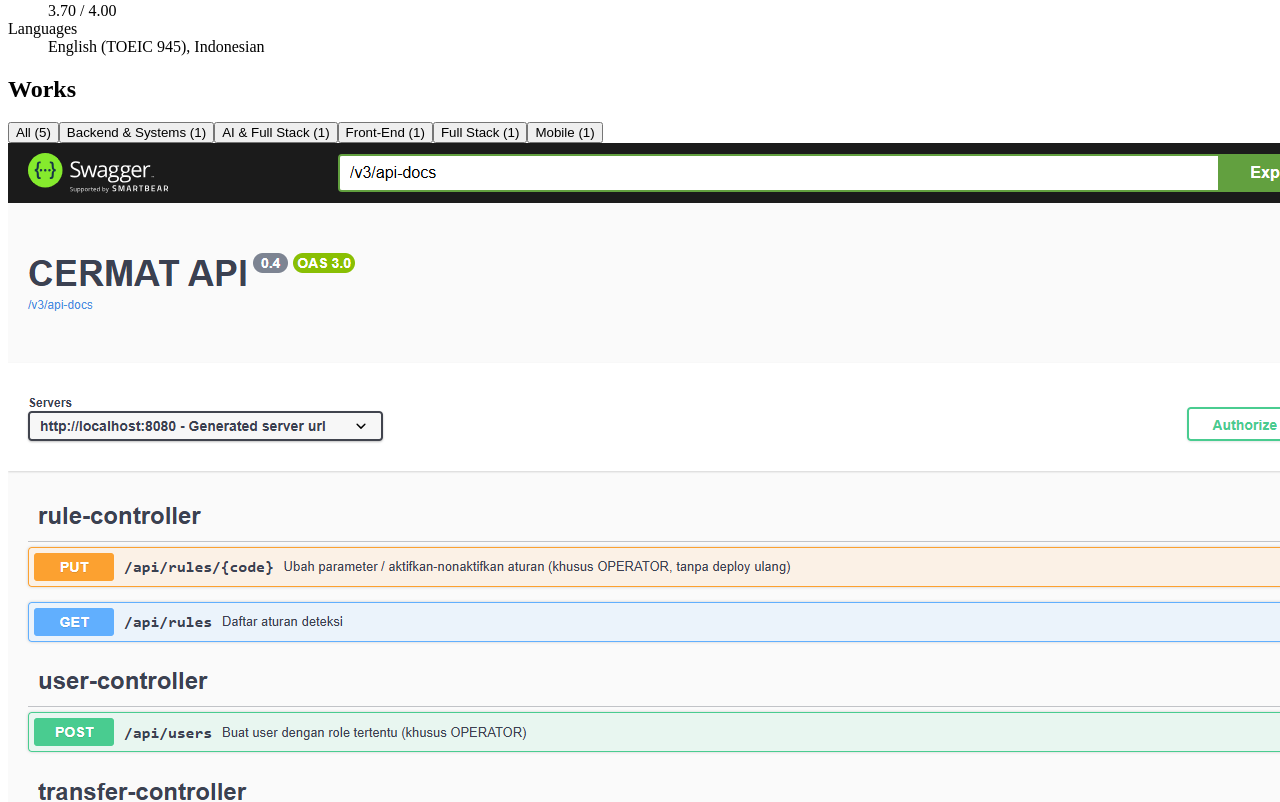
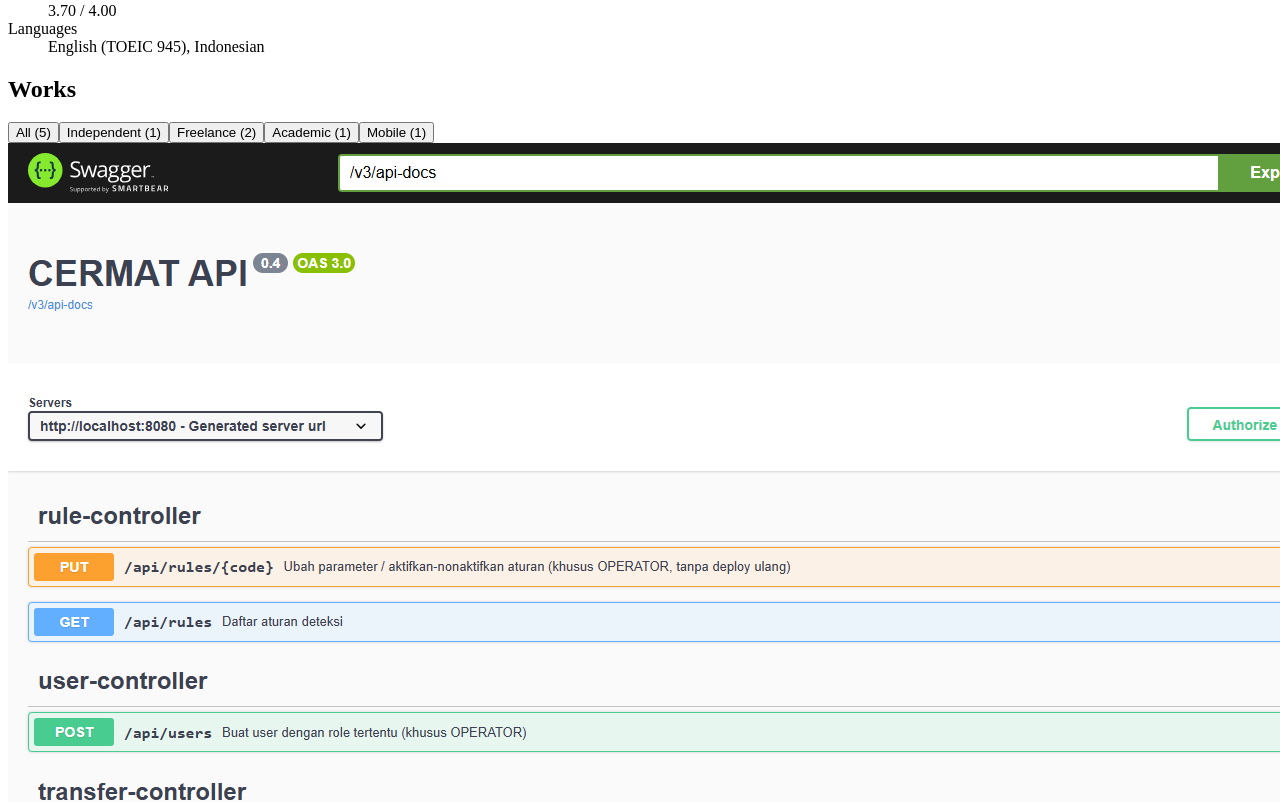
Before and after one commit to syubidin/portfolio-react, a React (Vite) app: page / in a window 1280 px wide. Shown: the part 1102-1904 px from the top of the page. Built offline with nearby package versions, Linux system fonts and the light colour scheme; the HTML template or start-up script is replaced by a standard one.

Commit message:
feat: correcting links on demo project and changing the category on each projects

```diff
--- a/src/content.js
+++ b/src/content.js
@@ -24,7 +24,7 @@ const SITE = {
   projects: [
     {
       year: "2026",
-      category: "Backend & Systems",
+      category: "Independent",
       title: "CERMAT: Core-Banking Ledger Engine",
       text: "A production-grade double-entry ledger & financial engine designed to eliminate race conditions, double-spending, and deadlocks. Built with Java 17 and Spring Boot 3, featuring 16-shard cash scaling (+31% throughput) and 104 automated tests (92% JaCoCo coverage).",
       stack: ["Java 17", "Spring Boot 3", "PostgreSQL", "Flyway", "Docker", "JWT", "JaCoCo", "REST APIs"],
@@ -59,12 +59,12 @@ const SITE = {
     },
     {
       year: "2026",
-      category: "AI & Full Stack",
+      category: "Freelance",
       title: "Lectura AI: Academic Copilot & Cognitive Learning Engine",
       text: "A cognitive learning copilot built with Next.js 16, TypeScript, Tailwind CSS, GSAP, and Google Gemini AI. Deconstructs dense lecture slides into 15-minute bite-sized modules, predicts tricky exam traps from a professor's mindset, generates Pareto 80/20 cram schedules, and explains complex theories via the Feynman Technique.",
       stack: ["Next.js 16", "React 18", "TypeScript", "Tailwind CSS", "GSAP", "Google Gemini AI", "Zod", "REST APIs"],
       image: "assets/projects/lectura-ai.png",
-      demo: "https://lectura-ai.vercel.app",
+      demo: "https://lectura-ai-demo.vercel.app",
       repo: "https://github.com/syubidin/lectura-ai",
       caseStudy: {
         role: "Lead Full Stack & AI Prompt Architect",
@@ -93,7 +93,7 @@ const SITE = {
     },
     {
       year: "2026",
-      category: "Front-End",
+      category: "Freelance",
       title: "PT Intimart Elang Perkasa Company Profile",
       text: "A corporate website built for PT Intimart Elang Perkasa (I.W. Group). Features responsive modern layouts, real-time product catalog filtering across FMCG and fashion lines, interactive count-up statistics, partner registration workflows, and WhatsApp inquiry routing.",
       stack: ["React 18", "Vite 6", "anime.js", "React Router", "Vanilla CSS", "Responsive Design", "Vercel"],
@@ -124,7 +124,7 @@ const SITE = {
     },
     {
       year: "2026",
-      category: "Full Stack",
+      category: "Academic",
       title: "CRM & Alumni Tracer Study System",
       text: "Final year project: an end-to-end CRM that tracks alumni, collects tracer study data and produces reports. Built from database schema to responsive UI, validated with institution staff over 3+ sessions.",
       stack: ["PHP", "Tailwind", "CodeIgniter 3", "MySQL", "Responsive design", "HTML", "CSS", "JavaScript"],
@@ -154,14 +154,14 @@ const SITE = {
       }
     },
     {
-      year: "Soon",
+      year: "Independent",
       category: "Mobile",
-      title: "PlantCare & EcoMobile (Coming Soon)",
+      title: "Folia (Coming Soon)",
       text: "Upcoming mobile application built with cross-platform Flutter architecture, dynamic state management, and cloud backend integration.",
       stack: ["Flutter", "Dart", "Supabase", "REST APIs"],
       image: "assets/projects/project-two.png",
       demo: "",
-      repo: "https://github.com/syubidin/PlantCare"
+      repo: "https://github.com/syubidin/folia"
     }
   ],
 
```
